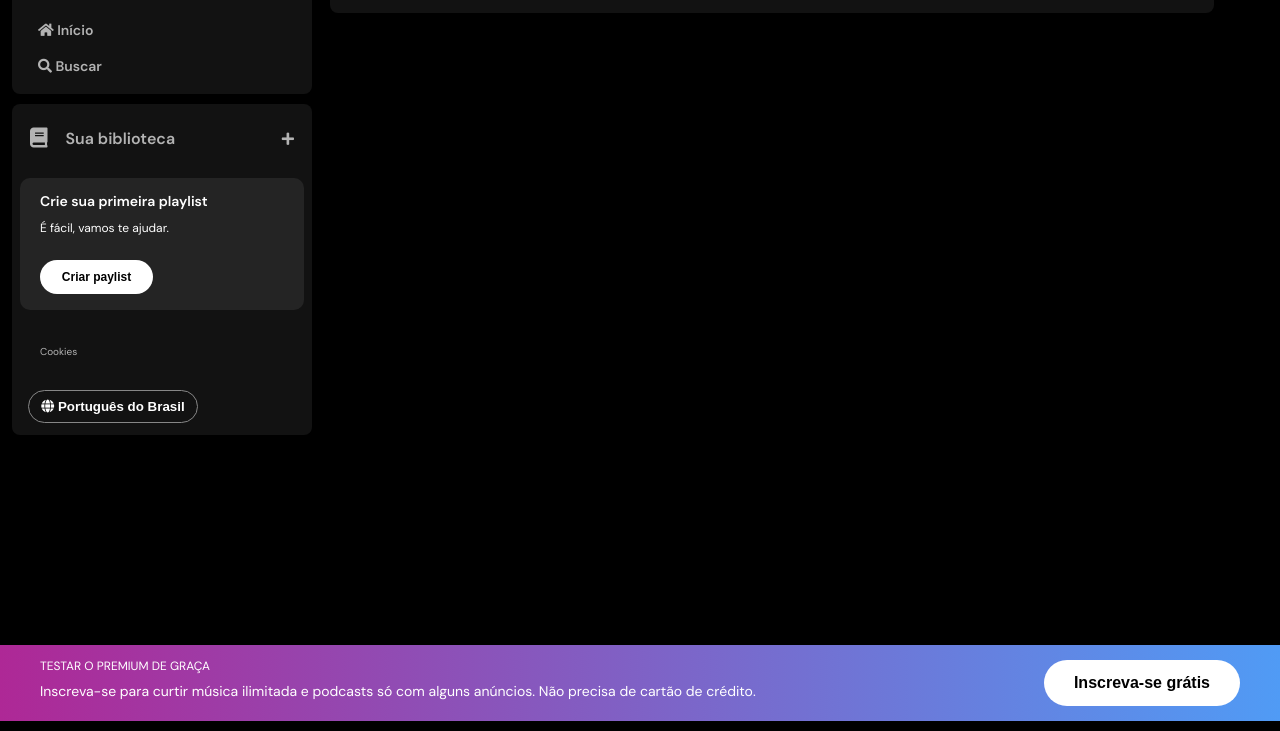
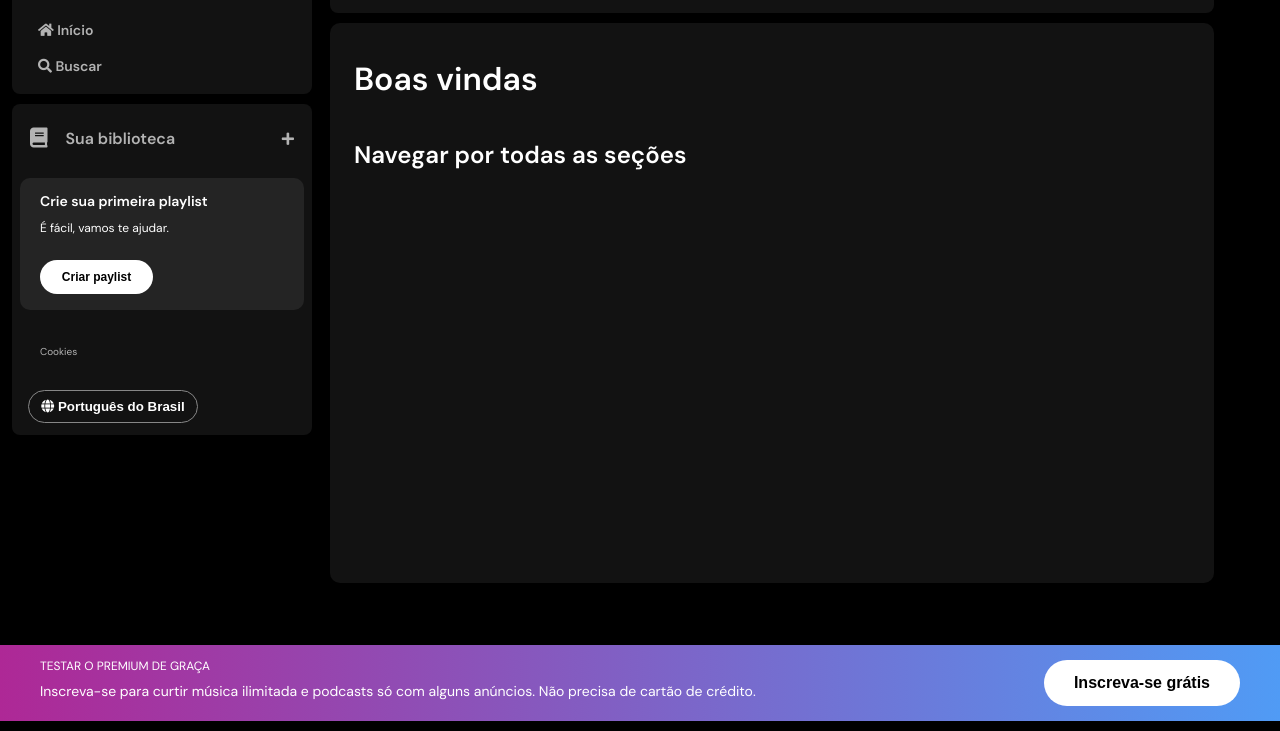
Before and after one commit to andreskull2/imersao-frontend, a plain HTML site: page index.html in a window 1280 px wide. Shown: the part 79-810 px from the top of the page. Drawn offline with Linux system fonts and the light colour scheme.

Commit message:
Adjust main-content div

```diff
--- a/index.html
+++ b/index.html
@@ -104,6 +104,18 @@
                 </div>
 
             </nav>
+
+            <!-- PLAYLIST -->
+             <div class="playlist-container">
+                <div id="result-playlists">
+                    <div class="playlist">
+                        <h1 id="greeting">Boas vindas</h1>
+                        <h2 class="greeting-subtitle">Navegar por todas as seções</h2>
+                    </div>
+
+                    <!-- LISTA DE CARDS -->
+                </div>
+             </div>
         </div>
     </main>
 
--- a/src/styles/main-content.css
+++ b/src/styles/main-content.css
@@ -88,3 +88,29 @@
     font-weight: 700;
     border-radius: 40px;
 }
+
+/* PLAYLIST */
+.playlist-container {
+    height: 68vh;
+    padding-top: 16px;
+    margin: 10px;
+    border-radius: 10px;
+    background-color: #121212;
+}
+
+.playlist {
+    margin: 24px;
+}
+
+.playlist #greeting {
+    color: #fff;
+    font-size: 32px;
+    font-weight: 700;
+    margin-bottom: 48px;
+}
+
+.playlist .greeting-subtitle {
+    color: #fff;
+    font-size: 24px;
+    font-weight: 700;
+}
```
